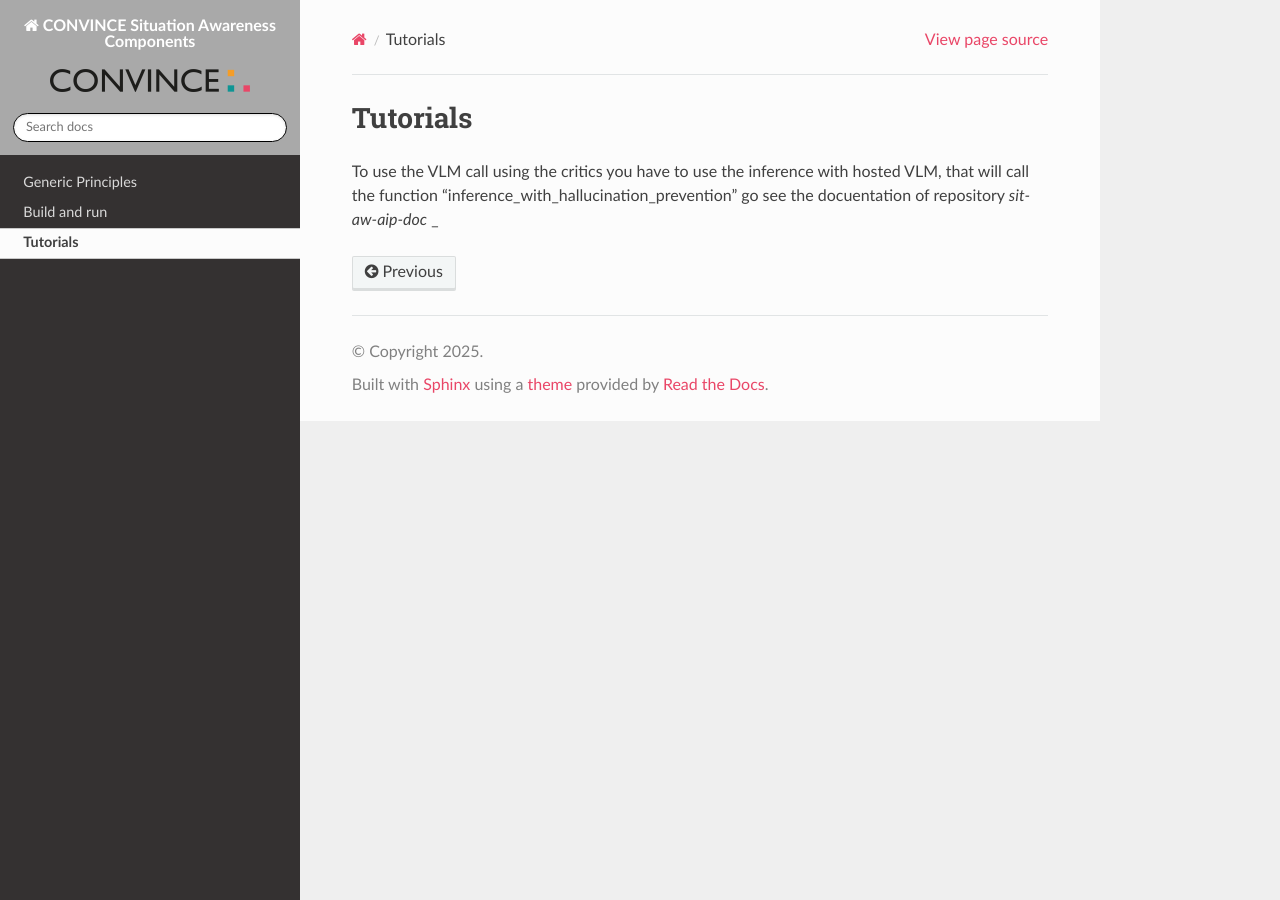
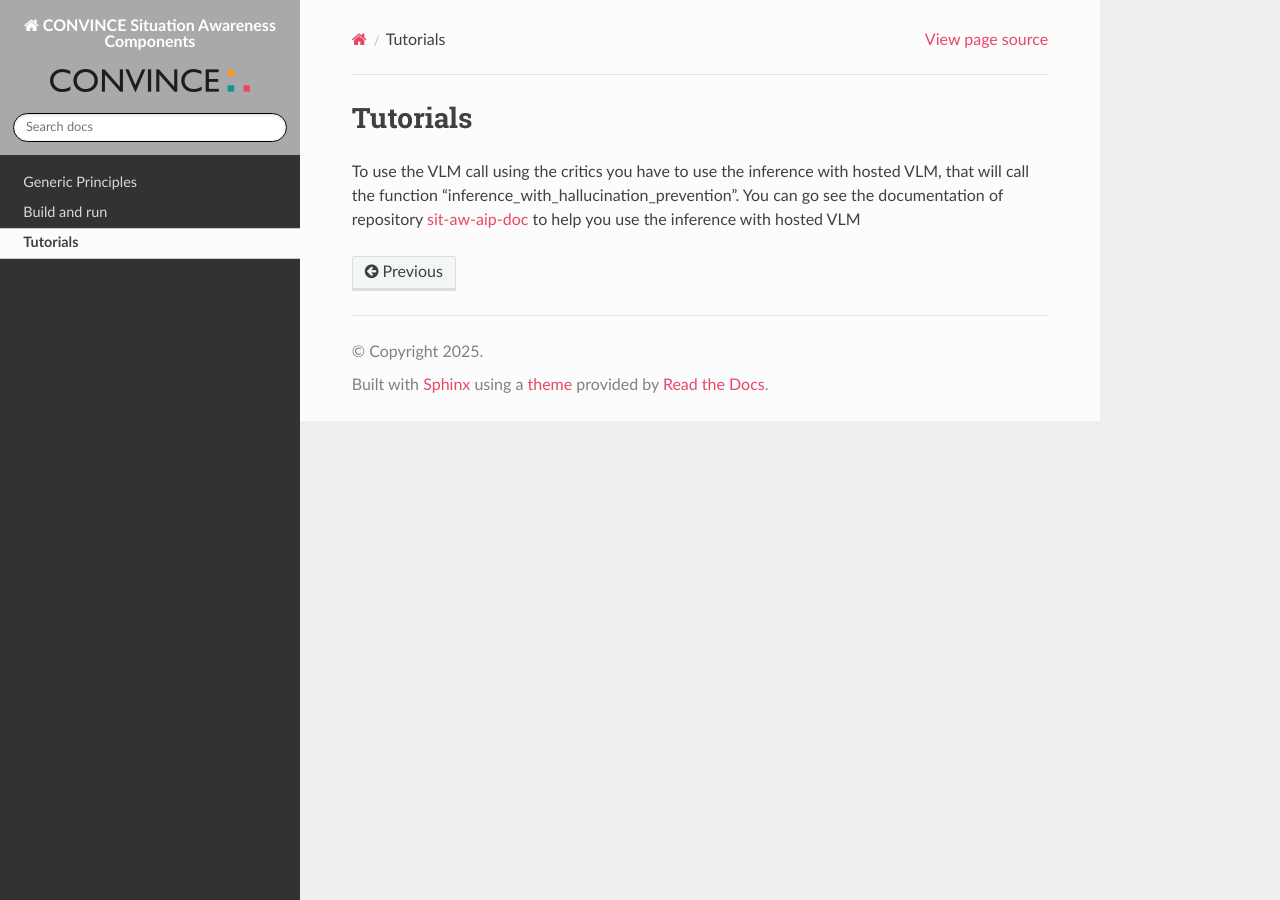
Before and after one commit to convince-project/sit-aw-critics, a Sphinx documentation site: the page built from docs/source/tutorials.rst, in a window 1280 px wide. Built offline with Sphinx 7.4.7 and the Read the Docs theme 3.1.0, drawn with Linux system fonts in a browser that asks for light colours.

Commit message:
Update tutorials.rst

```diff
--- a/docs/source/tutorials.rst
+++ b/docs/source/tutorials.rst
@@ -1,7 +1,6 @@
 Tutorials
 =========
 
-To use the VLM call using the critics you have to use the inference with hosted VLM, that will call the function "inference_with_hallucination_prevention"
-go see the docuentation of repository `sit-aw-aip-doc` _
+To use the VLM call using the critics you have to use the inference with hosted VLM, that will call the function "inference_with_hallucination_prevention". You can go see the documentation of repository `sit-aw-aip-doc`_ to help you use the inference with hosted VLM
 
 .. _sit-aw-aip-doc: https://convince-project.github.io/sit-aw-aip/
```
